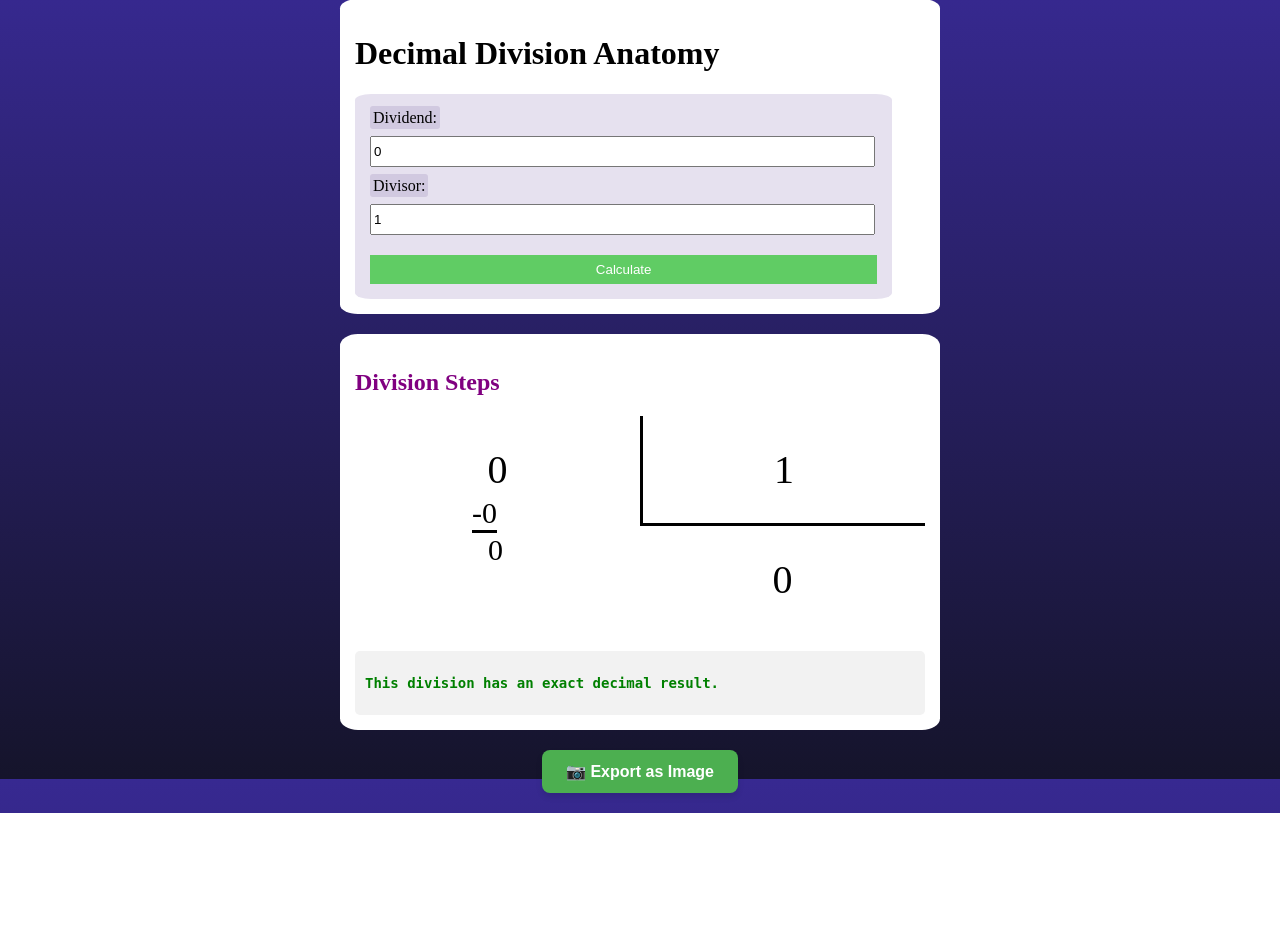
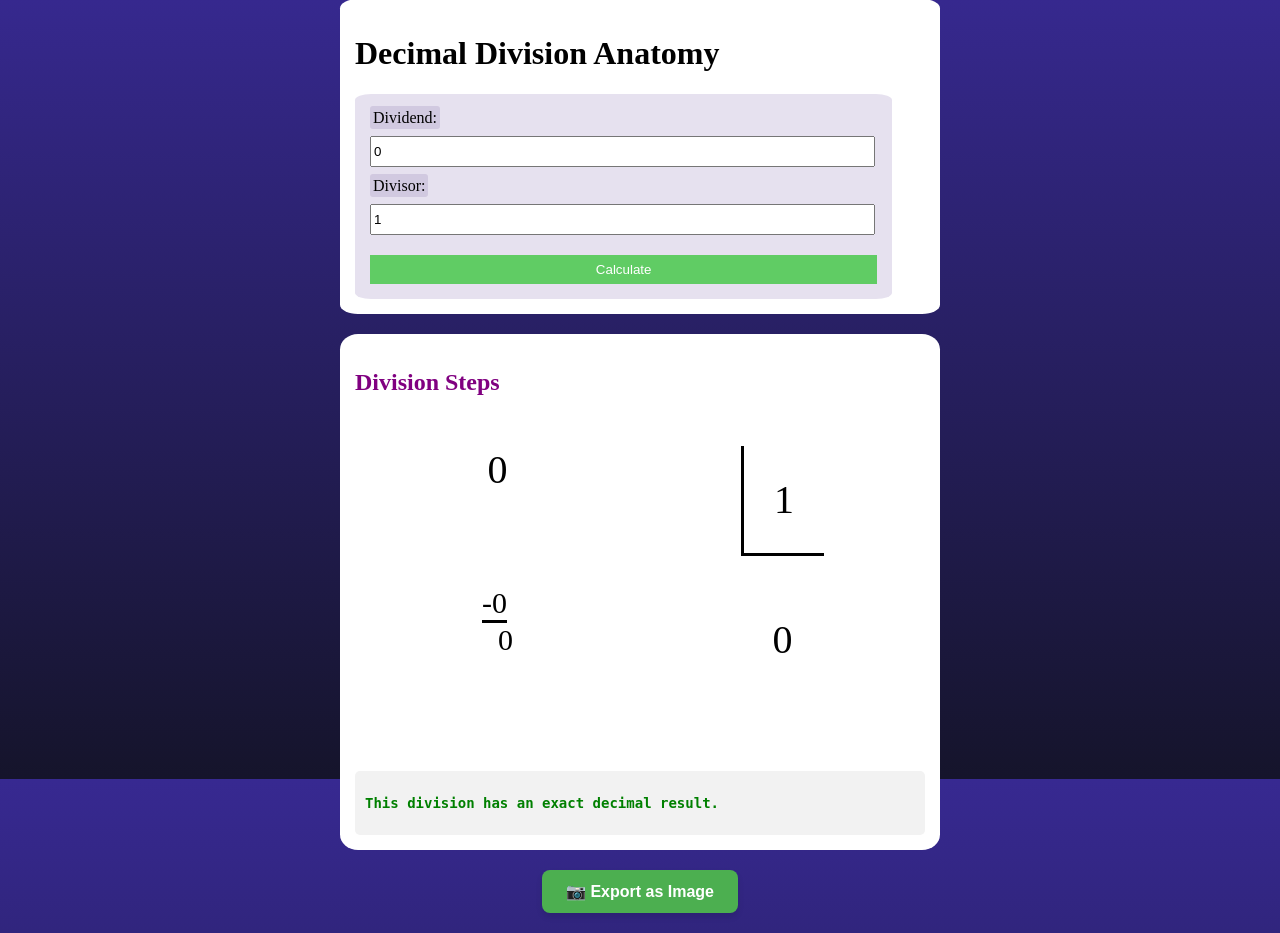
Before and after one commit to HenriqueSilvaXavier/Decimal-Division-Anatomy, a PHP site: page / in a window 1280 px wide. Shown: the part 21-954 px from the top of the page. Before the commit the page ends 834 px from the top, so only its background shows below. Run offline with PHP 8.4, Linux system fonts and the light colour scheme.

Commit message:
Update index.php

```diff
--- a/index.php
+++ b/index.php
@@ -141,11 +141,18 @@ if ($d2 == 0) {
 <div id="structure-container">
     <h2>Division Steps</h2>
     <div id="calculation-container">
-        <div id="dividend-container" class="operands-container"><?= $d1 ?></div>
+        <div id="dividend-grid" class="operands-container">
+            <div></div>
+            <div id="dividend-container"><?= $d1 ?></div>
+        </div>
+        <div id="divisor-grid" class="operands-container">
             <div id="divisor-container" class="operands-container"><?= $d2 ?></div>
+        </div>
+        <div id="remainder-grid" class="operands-container">
+            <div></div>
             <div id="remainder-container">
                 <?php
-                $space = 117;
+                    $space = 0;
                     $totalSteps = count($subtractions);
 
                     for ($i = 0; $i < $totalSteps; $i++) {
@@ -178,7 +185,7 @@ if ($d2 == 0) {
                     }
                 ?>
             </div>
-
+        </div>
         <div id="quotient-container" class="operands-container"><?= $quotient ?></div>
     </div>
 
@@ -197,6 +204,8 @@ if ($d2 == 0) {
     <?php endif; ?>
 </div>
 <button class="btn-export" onclick="exportImage()">📷 Export as Image</button>
+
+<!-- Script html2canvas (CDN) -->
 <script src="https://cdn.jsdelivr.net/npm/html2canvas@1.4.1/dist/html2canvas.min.js"></script>
 <script>
 function exportImage() {
```
Lines whose indentation alone changed are shown as unchanged.
